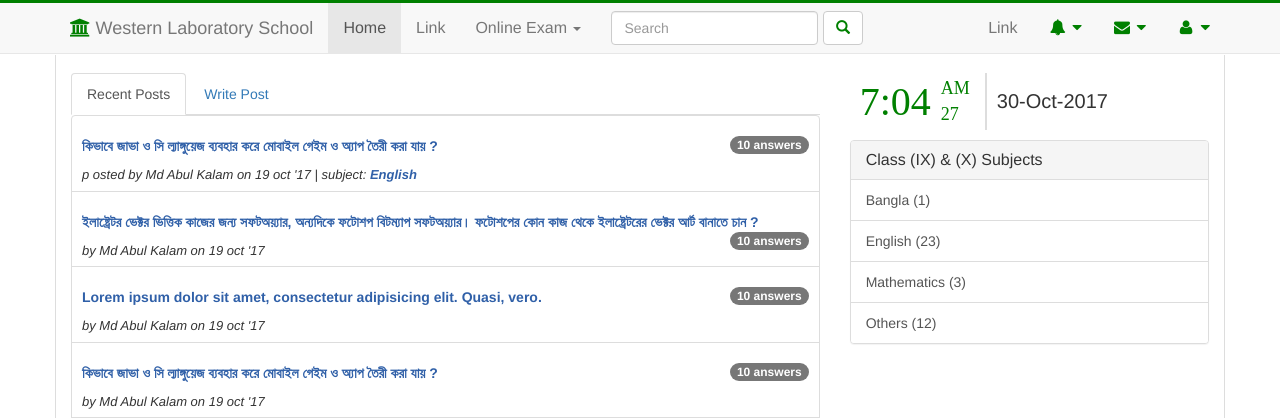
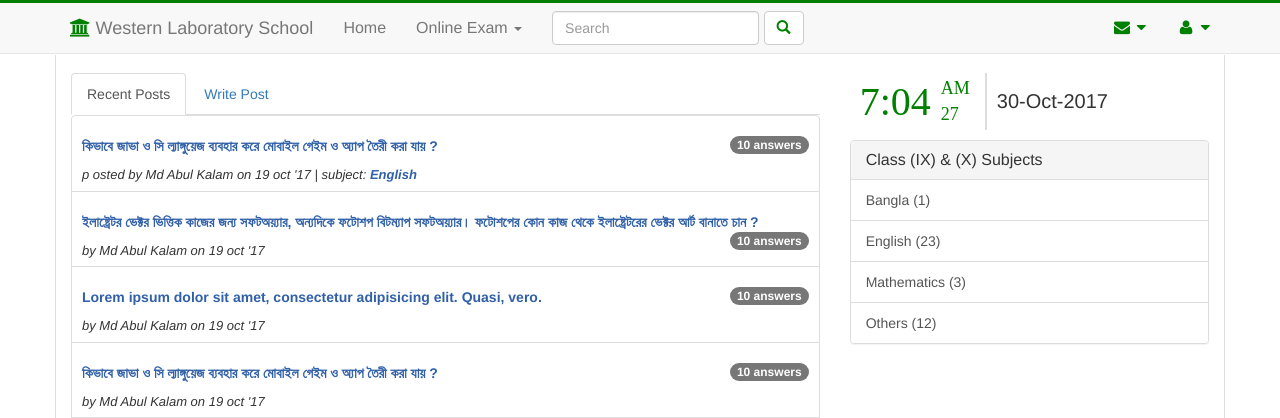
Before and after one commit to ojkalam/online-blog-and-exam, a PHP site: page /ind.php in a window 1280 px wide. Shown: the top 418 px of the page. Run offline with PHP 8.4, Linux system fonts and the light colour scheme; some libraries are stand-ins or nearby versions.

Commit message:
online exam page design & other issues

```diff
--- a/assets/css/main.css
+++ b/assets/css/main.css
@@ -117,3 +117,10 @@
 .post_img{
 	padding: 20px;
 }
+
+
+/*exam list design*/
+.examlistpad{
+	padding: 30px 15px;
+	border-bottom: 1px solid #ddd;
+}
--- a/header.php
+++ b/header.php
@@ -59,24 +59,20 @@ ob_start();
                   <span class="icon-bar"></span>
                   <span class="icon-bar"></span>
                 </button>
-               <a class="navbar-brand" href="#"><i class="fa fa-university" aria-hidden="true"></i> Western Laboratory School</a>
+               <a class="navbar-brand" href="index.php"><i class="fa fa-university" aria-hidden="true"></i> Western Laboratory School</a>
               </div>
 
               <!-- Collect the nav links, forms, and other content for toggling -->
               <div class="collapse navbar-collapse" id="bs-example-navbar-collapse-1">
                 <ul class="nav navbar-nav">
-                  <li class="active"><a href="#">Home <span class="sr-only">(current)</span></a></li>
-                  <li><a href="#">Link</a></li>
+                  <li><a href="index.php">Home <span class="sr-only">(current)</span></a></li>
                   <li class="dropdown">
                     <a href="#" class="dropdown-toggle" data-toggle="dropdown" role="button" aria-haspopup="true" aria-expanded="false">Online Exam <span class="caret"></span></a>
                     <ul class="dropdown-menu">
-                      <li><a href="#">Action</a></li>
-                      <li><a href="#">Another action</a></li>
-                      <li><a href="#">Something else here</a></li>
+                      <li><a href="#">Create exam</a></li>
+                      <li><a href="#">Exam list</a></li>
                       <li role="separator" class="divider"></li>
-                      <li><a href="#">Separated link</a></li>
-                      <li role="separator" class="divider"></li>
-                      <li><a href="#">One more separated link</a></li>
+                      <li><a href="#">Result</a></li>
                     </ul>
                   </li>
                 </ul>
@@ -87,68 +83,7 @@ ob_start();
                   <button type="submit" class="btn btn-default"><span style="color:green" class="glyphicon glyphicon-search"></button>
                 </form>
                 <ul class="nav navbar-nav navbar-right">
-                  <li><a href="#">Link</a></li>
-
-                  <!-- /.dropdown -->
-                  <li class="dropdown">
-                      <a class="dropdown-toggle" data-toggle="dropdown" href="#">
-                          <i class="fa fa-bell fa-fw"></i> <i class="fa fa-caret-down"></i>
-                      </a>
-                      <ul class="dropdown-menu dropdown-alerts">
-                          <li>
-                              <a href="#">
-                                  <div>
-                                      <i class="fa fa-comment fa-fw"></i> New Comment
-                                      <span class="pull-right text-muted small">4 minutes ago</span>
-                                  </div>
-                              </a>
-                          </li>
-                          <li class="divider"></li>
-                          <li>
-                              <a href="#">
-                                  <div>
-                                      <i class="fa fa-twitter fa-fw"></i> 3 New Followers
-                                      <span class="pull-right text-muted small">12 minutes ago</span>
-                                  </div>
-                              </a>
-                          </li>
-                          <li class="divider"></li>
-                          <li>
-                              <a href="#">
-                                  <div>
-                                      <i class="fa fa-envelope fa-fw"></i> Message Sent
-                                      <span class="pull-right text-muted small">4 minutes ago</span>
-                                  </div>
-                              </a>
-                          </li>
-                          <li class="divider"></li>
-                          <li>
-                              <a href="#">
-                                  <div>
-                                      <i class="fa fa-tasks fa-fw"></i> New Task
-                                      <span class="pull-right text-muted small">4 minutes ago</span>
-                                  </div>
-                              </a>
-                          </li>
-                          <li class="divider"></li>
-                          <li>
-                              <a href="#">
-                                  <div>
-                                      <i class="fa fa-upload fa-fw"></i> Server Rebooted
-                                      <span class="pull-right text-muted small">4 minutes ago</span>
-                                  </div>
-                              </a>
-                          </li>
-                          <li class="divider"></li>
-                          <li>
-                              <a class="text-center" href="#">
-                                  <strong>See All Alerts</strong>
-                                  <i class="fa fa-angle-right"></i>
-                              </a>
-                          </li>
-                      </ul>
-                      <!-- /.dropdown-alerts -->
-                  </li>
+                <!-- message -->
                   <li class="dropdown">
                       <a class="dropdown-toggle" data-toggle="dropdown" href="#">
                           <i class="fa fa-envelope fa-fw"></i> <i class="fa fa-caret-down"></i>
@@ -157,7 +92,7 @@ ob_start();
                           <li>
                               <a href="#">
                                   <div>
-                                      <strong>John Smith</strong>
+                                      <strong>John Doe</strong>
                                       <span class="pull-right text-muted">
                                           <em>Yesterday</em>
                                       </span>
@@ -169,7 +104,7 @@ ob_start();
                           <li>
                               <a href="#">
                                   <div>
-                                      <strong>John Smith</strong>
+                                      <strong>John Doe</strong>
                                       <span class="pull-right text-muted">
                                           <em>Yesterday</em>
                                       </span>
@@ -181,7 +116,7 @@ ob_start();
                           <li>
                               <a href="#">
                                   <div>
-                                      <strong>John Smith</strong>
+                                      <strong>John Doe</strong>
                                       <span class="pull-right text-muted">
                                           <em>Yesterday</em>
                                       </span>
```
